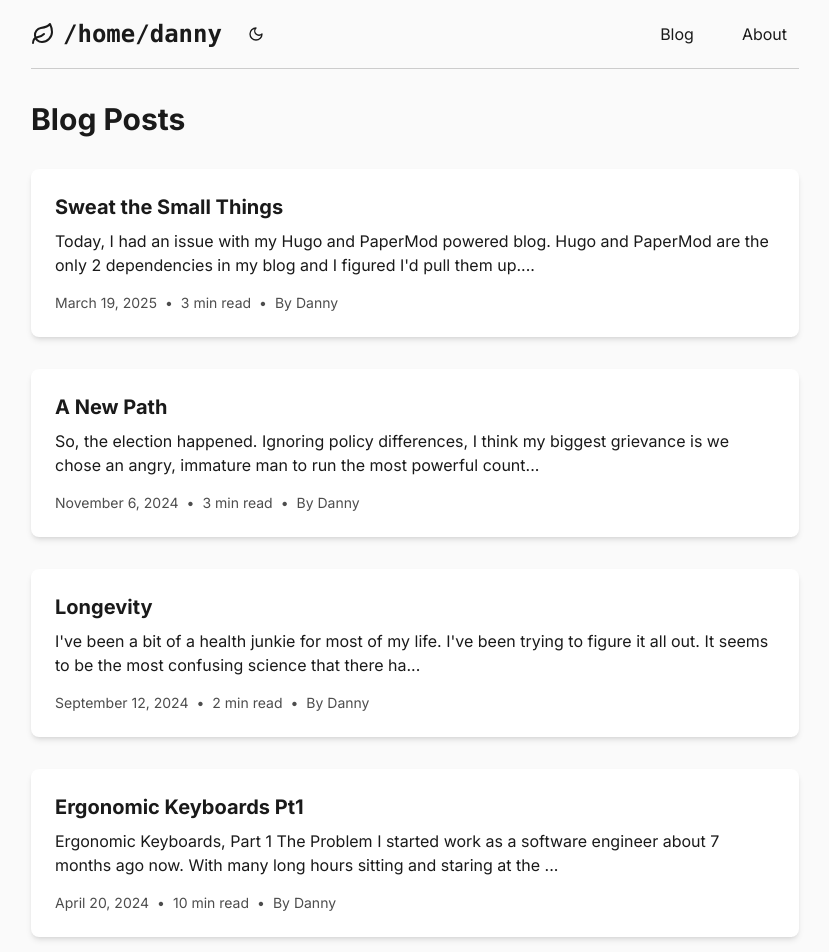
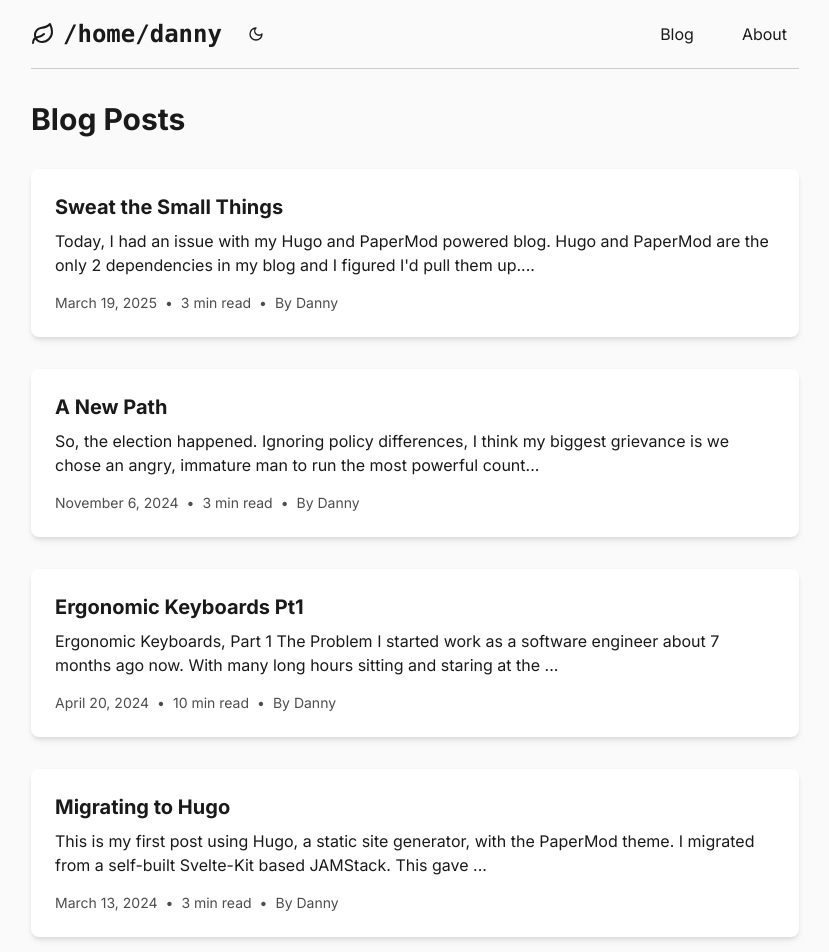
Before and after one commit to nightconcept/nextjs-solivan-dev-v3, a Next.js app: page /blog in a window 1280 px wide. Shown: the top 952 px of the page, without its empty margins (225-1054 px from the left). Built offline with nearby package versions, Linux system fonts and the light colour scheme.

Commit message:
Add functionality to not show on post list drafted files

```diff
--- a/components/blog-post-list.tsx
+++ b/components/blog-post-list.tsx
@@ -19,13 +19,15 @@ interface BlogPostListProps {
 export default function BlogPostList({ posts, page = 1, postsPerPage = 5, showSeeMore = false }: BlogPostListProps) { // Accept posts prop
   const router = useRouter()
   const [clickedPostSlug, setClickedPostSlug] = useState<string | null>(null) // Use slug (string) instead of id (number)
+// Filter out draft posts BEFORE pagination/rendering
+const publishedPosts = posts.filter(post => post.draft !== true); // Keep if draft is false or undefined
 
-  // Calculate pagination based on the posts prop
-  const totalPosts = posts.length
-  const totalPages = Math.ceil(totalPosts / postsPerPage)
-  const startIndex = (page - 1) * postsPerPage
-  const endIndex = startIndex + postsPerPage
-  const currentPosts = posts.slice(startIndex, endIndex)
+// Calculate pagination based on the *filtered* posts
+const totalPosts = publishedPosts.length // Use filtered list length
+const totalPages = Math.ceil(totalPosts / postsPerPage)
+const startIndex = (page - 1) * postsPerPage
+const endIndex = startIndex + postsPerPage
+const currentPosts = publishedPosts.slice(startIndex, endIndex) // Slice the filtered list
   const hasMorePosts = totalPosts > postsPerPage && currentPosts.length > 0 // Check if there are actually posts to show more of
 
   const handlePostClick = (slug: string) => {
```
Also changed, not shown: 2 other files (tests, documents, lock files or other folders).
